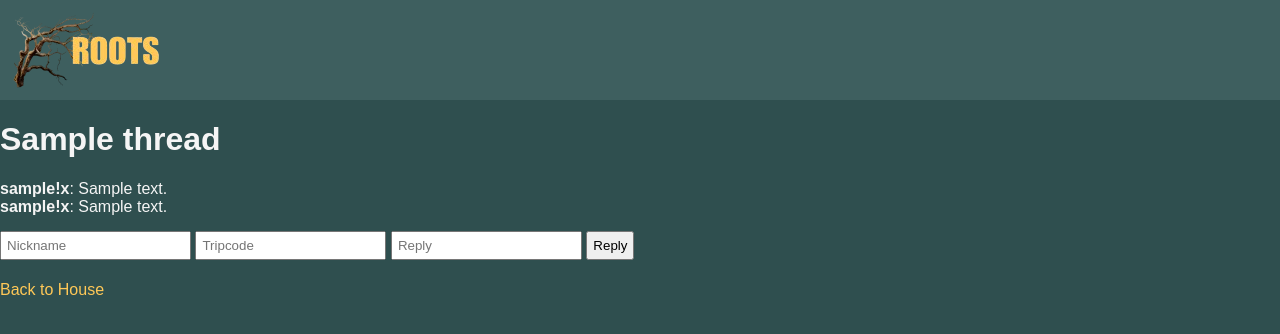
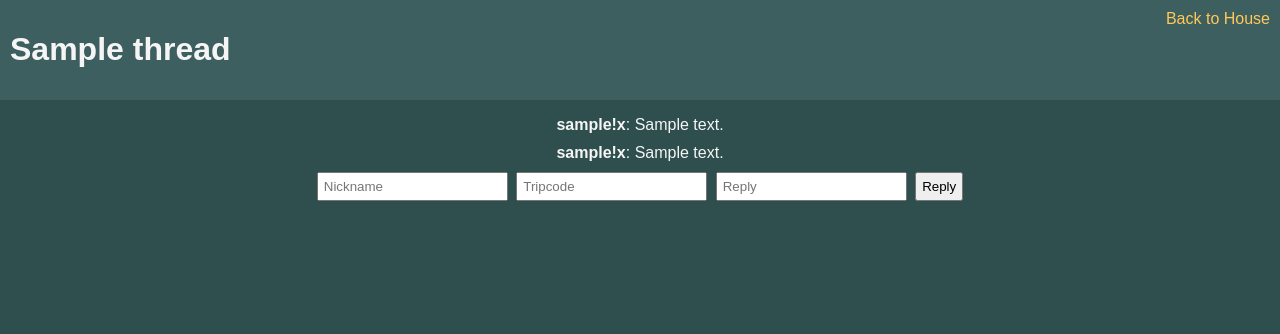
Before and after one commit to pedro2321/Roots2, a Flask app: template templates/thread.html in a window 1280 px wide. Shown: the top 334 px of the page. Run offline with Flask 3, Linux system fonts and the light colour scheme; the template is opened without the code that fills it: most values are stand-ins (such as "Sample title", 1, 10 or a date in 2020); some libraries are stand-ins or nearby versions.

Commit message:
place back to house button differently and center replies

```diff
--- a/templates/thread.html
+++ b/templates/thread.html
@@ -3,26 +3,63 @@
 <head>
 <link rel="stylesheet" href="/static/style.css">
 <title>{{ thread.title }}</title>
+<style>
+/* center posts and replies */
+main {
+  display: flex;
+  flex-direction: column;
+  align-items: center;
+}
+
+ul.posts {
+  list-style: none;
+  padding-left: 0;
+  width: 100%;
+  max-width: 700px;
+}
+
+ul.posts li {
+  margin-bottom: 20px;
+  text-align: center;
+}
+
+ul.posts li ul.replies {
+  list-style: none;
+  padding-left: 0;
+  margin-top: 10px;
+  text-align: center;
+}
+
+ul.posts li ul.replies li {
+  margin-bottom: 5px;
+}
+
+.reply-form input, .reply-form button {
+  margin: 5px 2px;
+}
+</style>
 </head>
 <body>
 <header>
-  <img src="/static/logo.png" alt="Logo" class="logo">
+  <h1>{{ thread.title }}</h1>
+  <a href="/house/{{ thread.house_id }}" style="position:absolute; right:10px; top:10px;">Back to House</a>
 </header>
 
-<h1>{{ thread.title }}</h1>
-
-<ul>
+<main>
+<ul class="posts">
 {% for p in posts %}
   <li>
     <b>{{ p.nickname }}!{{ p.tripcode_hash[:8] }}</b>: {{ p.content }}
+
     <!-- Replies -->
-    <ul>
+    <ul class="replies">
     {% for r in p.replies %}
       <li><b>{{ r.nickname }}!{{ r.tripcode_hash[:8] }}</b>: {{ r.content }}</li>
     {% endfor %}
     </ul>
+
     <!-- Reply form -->
-    <form action="/post/{{ p.id }}/reply" method="POST">
+    <form class="reply-form" action="/post/{{ p.id }}/reply" method="POST">
       <input type="text" name="nickname" placeholder="Nickname" required>
       <input type="text" name="tripcode" placeholder="Tripcode" required>
       <input type="text" name="content" placeholder="Reply" required>
@@ -31,7 +68,6 @@
   </li>
 {% endfor %}
 </ul>
-
-<a href="/house/{{ thread.house_id }}">Back to House</a>
+</main>
 </body>
 </html>
```
